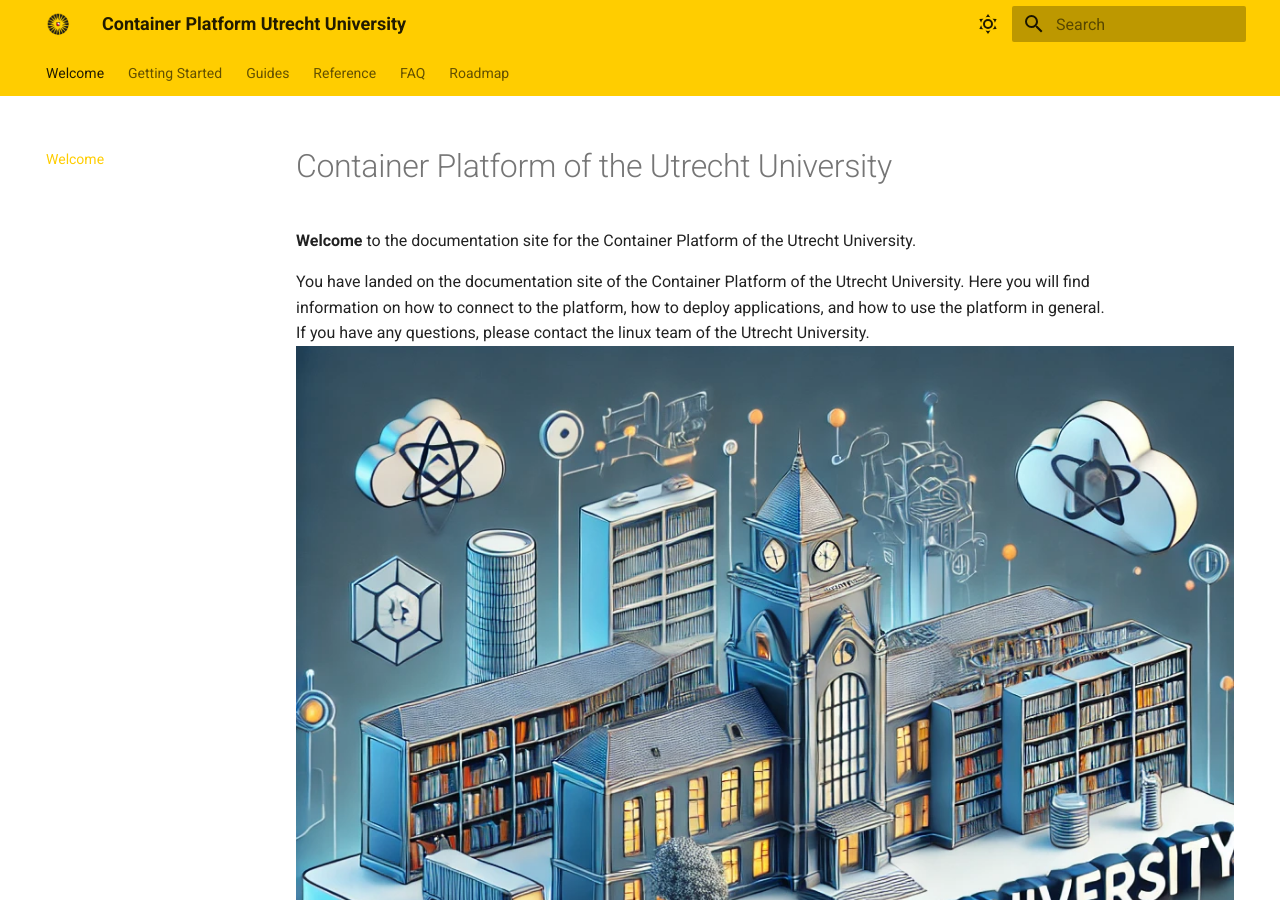
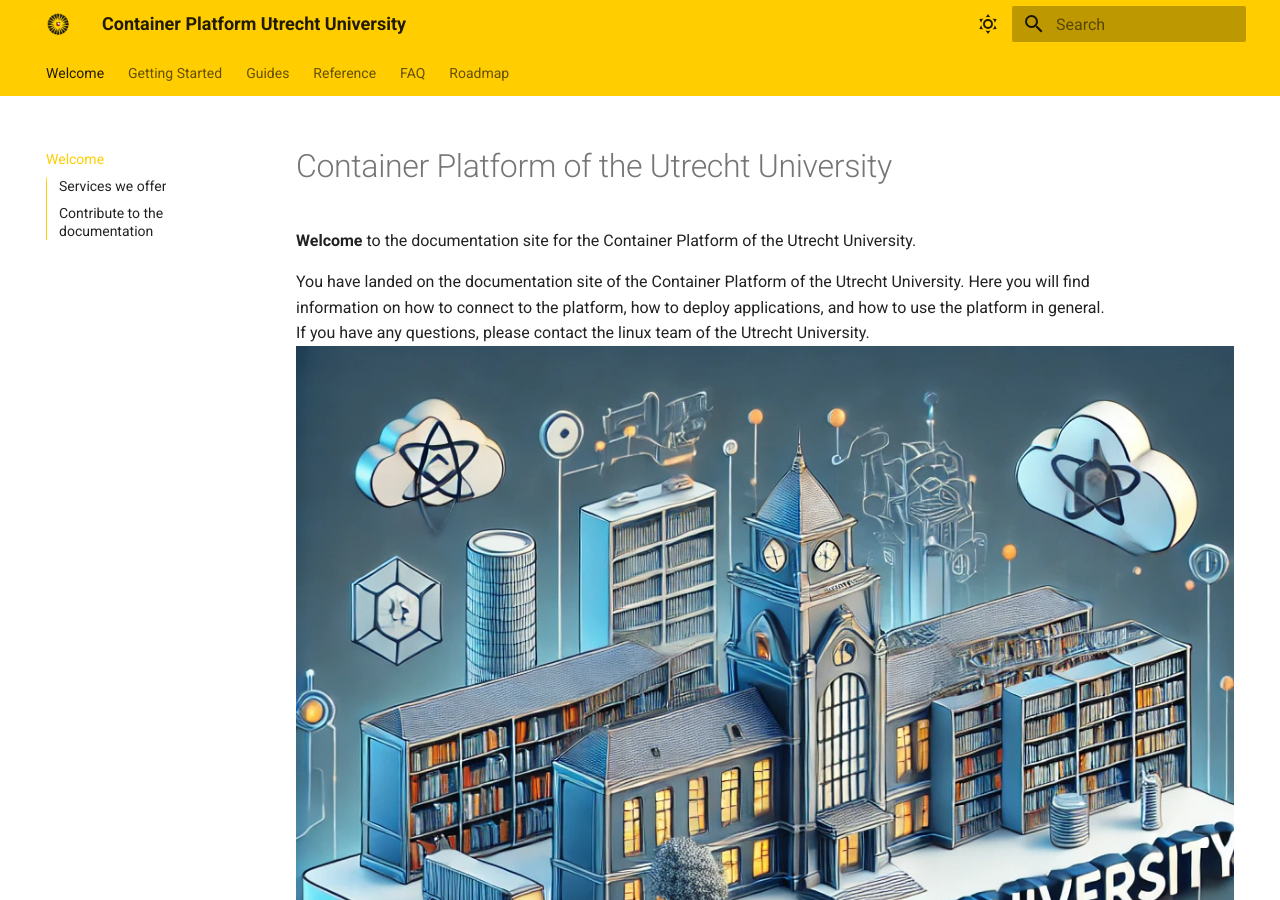
Before and after one commit to UtrechtUniversity/containerplatform-docs, an MkDocs documentation site: the page built from docs/index.md, in a window 1280 px wide and 900 px high. Built offline with MkDocs 1.6.1 and Material for MkDocs 9.7.7, drawn with Linux system fonts in a browser that asks for light colours.

```diff
--- a/docs/index.md
+++ b/docs/index.md
@@ -7,12 +7,12 @@ information on how to connect to the platform, how to deploy applications, and h
 If you have any questions, please contact the linux team of the Utrecht University.
 ![openshift_landingspage.webp](images/openshift_landingspage.webp)
 
-# Services we offer
+## Services we offer
 
 1. RedHat OpenShift4
 2. ArgoCD (Roadmap)
 
-# Contribute to the documentation
+## Contribute to the documentation
 If you want to contribute to this documentation (please do, because we value your knowledge), please follow the steps below:
 
 Go to [Container Platform docs repo](https://github.com/UtrechtUniversity/containerplatform-docs/)
--- a/mkdocs.yml
+++ b/mkdocs.yml
@@ -60,7 +60,7 @@ nav:
       - Login to the container platform: content/basics/login.md
   - Guides:
       - Overview: content/guides/firstpage.md
-      - HOWTO: content/guides/howto.md
+      - HOWTO: content/guides/howtos.md
       - Access image registry: content/guides/access-registry.md
       - Create a project: content/guides/create-project.md
       - Deploy sample application: content/guides/deploy-a-sample-app.md
```
Also changed, not shown: docs/content/basics/get-started.md (+1 -2 lines), docs/images/just_start.jpg (added).
